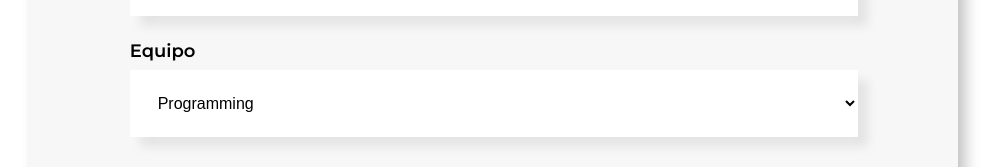
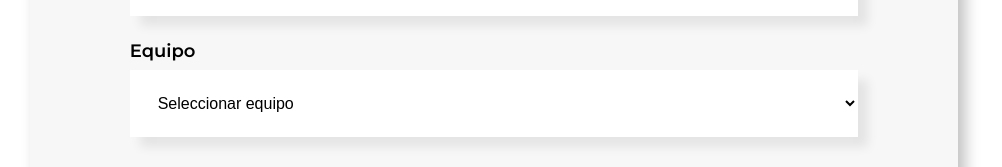
Before and after one commit to Alex-Turing/react-organization-website, a React (Create React App) app: page / in a window 1280 px wide. Shown: the part 1041-1208 px from the top of the page, without its empty margins (146-1148 px from the left). Built offline with nearby package versions, Linux system fonts and the light colour scheme.

Commit message:
option list slection completed

```diff
--- a/src/components/Form/index.js
+++ b/src/components/Form/index.js
@@ -8,16 +8,18 @@ const Form = () => {
     const [name, setName] = useState("");
     const [position, setPosition] = useState("");
     const [photo, setPhoto] = useState("");
+    const [team, setTeam] = useState("");
 
     const handleFormSubmit = (e) => {
         e.preventDefault();
         console.log("Handle Form Submit");
 
-        // Crear objeto con la información del empleado:
+        // Crear objeto con la información del empleado:   --> Mejorar usando un backend en Node.js
         const employeeInfo = {
             nombre: name,
             puesto: position,
-            foto: photo
+            foto: photo,
+            equipo: team
         }
 
         console.log(employeeInfo);
@@ -47,7 +49,10 @@ const Form = () => {
                     value={photo}
                     setValue={setPhoto}
                 />
-                <OptionList />
+                <OptionList
+                    value={team}
+                    setTeamValue={setTeam}
+                />
                 <Button>
                     Crear
                 </Button>
--- a/src/components/OptionList/index.js
+++ b/src/components/OptionList/index.js
@@ -1,6 +1,6 @@
 import "./OptionList.css";
 
-const OptionList = () => {
+const OptionList = (props) => {
     // I need to use Map method to run through the array:
     // map -> array.map((equipo, index) => {
     //    return <option></option>;
@@ -14,11 +14,18 @@ const OptionList = () => {
         "Mobile",
         "Management and Innovation"
     ];
+
+    const handleChange = (e) => {
+        console.log('Cambio en option list', e.target.value);
+        props.setTeamValue(e.target.value);
+
+    };
     return (
         <div className="option-list">
             <label>Equipo</label>
-            <select>
-                { equipos.map((equipo, index) => <option key={index}>{equipo}</option>)}
+            <select value={props.value} onChange={handleChange}>
+                <option value="" disabled defaultValue="" hidden>Seleccionar equipo</option>
+                { equipos.map((equipo, index) => <option key={index} value={equipo}>{equipo}</option>)}
             </select>
         </div>
     );
```
